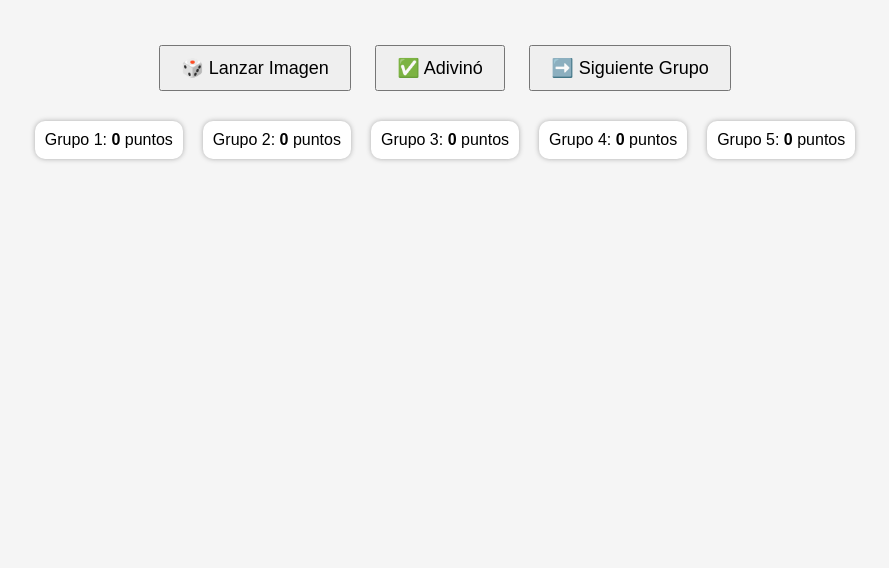
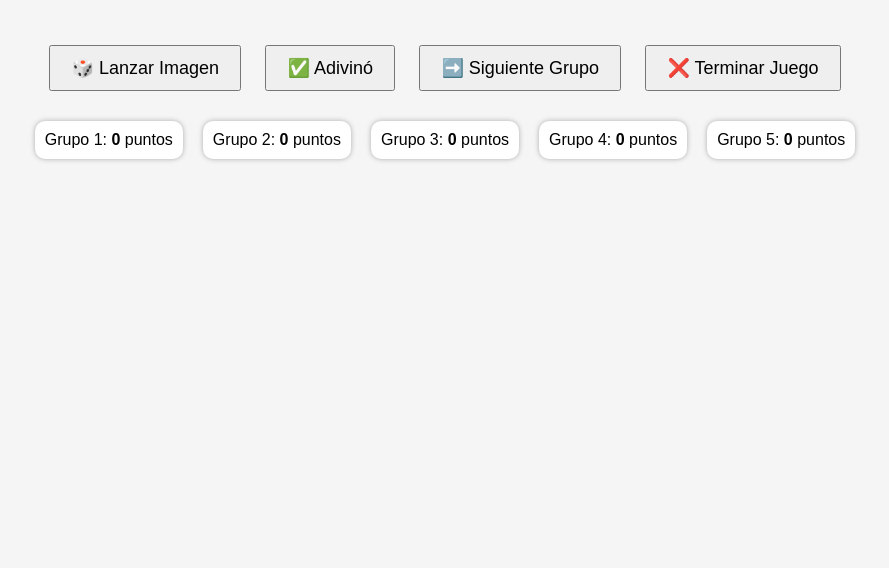
Before and after one commit to CarlosAndresCode/game, a plain HTML site: page index.html in a window 1280 px wide. Shown: the part 232-800 px from the top of the page, without its empty margins (195-1084 px from the left). Drawn offline with Linux system fonts and the light colour scheme.

Commit message:
add button end game

```diff
--- a/index.html
+++ b/index.html
@@ -16,6 +16,7 @@
   <button onclick="lanzarImagen()">🎲 Lanzar Imagen</button>
   <button onclick="punto()">✅ Adivinó</button>
   <button onclick="siguienteGrupo()">➡️ Siguiente Grupo</button>
+  <button onclick="terminarJuego()">❌ Terminar Juego</button>
   <div class="marcador" id="marcador"></div>
   <script src="script.js"></script>
 </body>
--- a/script.js
+++ b/script.js
@@ -71,5 +71,18 @@ function siguienteGrupo() {
     document.getElementById("timer").innerText = "⏳ 0";
 }
 
+function terminarJuego() {
+    document.getElementById("imagen-container").style.display = "none";
+    clearInterval(timer);
+    let maxPuntos = Math.max(...puntos);
+    let ganadores = [];
+    for (let i = 0; i < puntos.length; i++) {
+        if (puntos[i] === maxPuntos) {
+            ganadores.push("Grupo " + (i + 1));
+        }
+    }
+    alert("🏆 El juego ha terminado! Ganador(es): " + ganadores.join(", ") + " con " + maxPuntos + " puntos.");
+}
+
 // Inicializar marcador
 actualizarMarcador();
```
